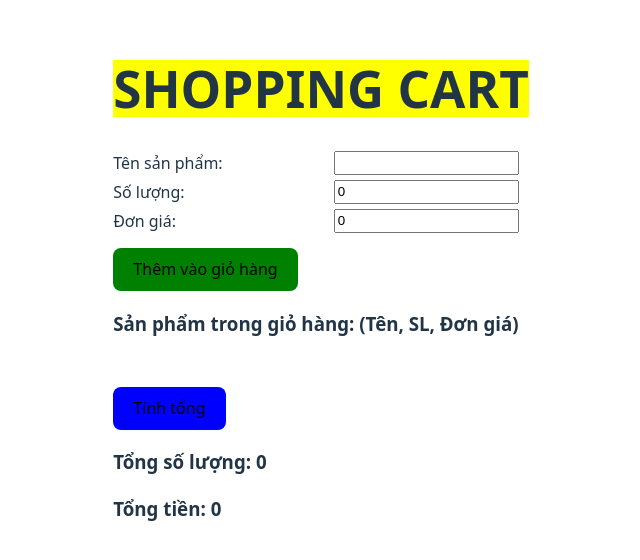
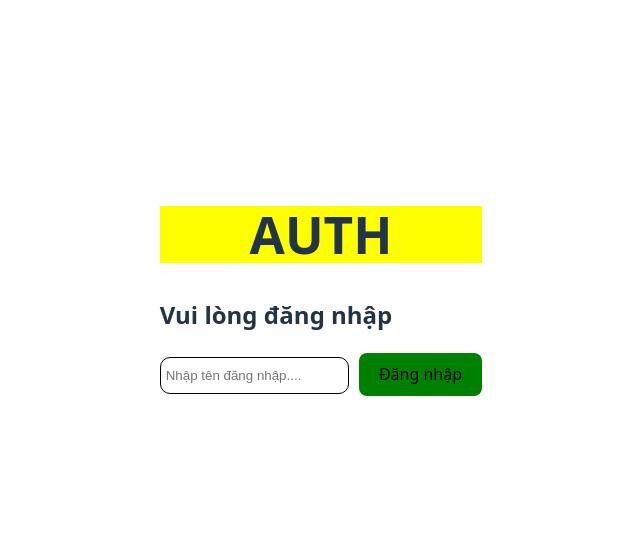
Before and after one commit to hj3j/PhamMinhChau_tuan10, a React (Vite) app in the folder lab10/: page / in a window 1280 px wide. Shown: the part 116-676 px from the top of the page, without its empty margins (319-959 px from the left). Built offline with nearby package versions, Linux system fonts and the light colour scheme.

Commit message:
5. Quản lý user đăng nhập (Auth)

```diff
--- a/lab10/src/App.css
+++ b/lab10/src/App.css
@@ -60,3 +60,30 @@ body.dark{
   display: flex;
   justify-content: center;
 }
+
+/* AUTH*************************************************************************** */
+.auth .loginButton{
+  background-color: green;
+  margin-left: 10px;
+}
+.auth input{
+  padding: 10px 5px;
+  border-radius: 10px;
+  border:  1px solid black;
+
+}
+
+.auth .logoutButton{
+  background-color: #ccc;
+}
+
+.auth .error{
+  font-size:  12px;
+  color: red;
+  margin-top: 10px;
+}
+
+.auth h1{
+  display: flex;
+  justify-content: center;
+}
--- a/lab10/src/App.jsx
+++ b/lab10/src/App.jsx
@@ -7,6 +7,7 @@ import Couter from './component/Couter'
 import ToDoList from './component/ToDoList'
 import ThemeToggle from './component/ThemeToggle'
 import Cart from './component/Cart'
+import Auth from './component/Auth'
 
 function App() {
 
@@ -20,7 +21,8 @@ function App() {
         {/* <Couter/><br /> */}
         {/* <ToDoList/> */}
         {/* <ThemeToggle/> */}
-        <Cart/>
+        {/* <Cart/> */}
+        <Auth/>
       </div>
 
     </>
--- /dev/null
+++ b/lab10/src/component/Auth.jsx
@@ -0,0 +1,59 @@
+import React, { useState } from 'react'
+import { useDispatch, useSelector } from 'react-redux'
+import {login, logout, setUserInfo} from './redux/AuthSlice'
+
+function Auth() {
+    const user = useSelector ((state)=> state.auth.user)
+    const isLoggedIn = useSelector((state)=> state.auth.isLoggedIn)
+    const dispatch = useDispatch()
+
+
+    const [userName, setUserName] = useState('')
+    const [error, setError] = useState(false)
+
+
+    const handleLogin = () => {
+        if (userName.trim() && userName != ''){
+            dispatch(login())
+            dispatch(setUserInfo(userName))
+            setUserName('')
+        }else{
+            setError(true)
+        }
+
+    }
+
+    const handleLogout = () => {
+        dispatch(logout())
+        setError(false)
+    }
+
+
+
+
+
+  return (
+    <div className='auth'>
+            <h1 style={{backgroundColor:"yellow"}}>AUTH</h1>
+            {
+                !isLoggedIn ? (
+                    <>
+                        <h2>Vui lòng đăng nhập</h2>
+                        <input type="text" placeholder='Nhập tên đăng nhập....' value={userName} onChange={(e)=>setUserName(e.target.value)}/>
+                        <button className='loginButton' onClick={()=>handleLogin()}>Đăng nhập</button> <br />
+                        {(error) ? <div className='error'>*Vui lòng nhập tên đăng nhập!</div>   : <div></div>}
+
+                    </>
+                ) : (
+                    <>
+                        <h2>Chào mừng đăng nhập, {user} 🎉🎉</h2>
+                        <button className='logoutButton' onClick={()=>handleLogout()}>Đăng xuất</button>
+                    </>
+
+                )
+            }
+    </div>
+  )
+}
+
+export default Auth
--- /dev/null
+++ b/lab10/src/component/redux/AuthSlice.js
@@ -0,0 +1,29 @@
+import { createSlice } from "@reduxjs/toolkit";
+import { act } from "react";
+
+
+const initialState = {
+    user: '',
+    isLoggedIn: false
+}
+
+const AuthSlice  = createSlice({
+    name: 'auth',
+    initialState,
+    reducers: {
+        login: (state, action) => {
+            state.isLoggedIn = true
+
+        },
+        logout : (state,action) => {
+            state.isLoggedIn = false
+         },
+        setUserInfo: (state, action)=> {
+            state.user = action.payload
+        }
+    }
+
+})
+
+export const {login, logout , setUserInfo} = AuthSlice.actions
+export default AuthSlice.reducer
--- a/lab10/src/component/redux/store.js
+++ b/lab10/src/component/redux/store.js
@@ -3,12 +3,14 @@ import counterReducer from "./counterSlice";
 import todoReducer from "./todoSlice"
 import themeReducer from "./themeSlice"
 import cartReducer from "./CartSlice"
+import authReducer from './AuthSlice'
 
 export const store = configureStore({
     reducer:{
         counter: counterReducer,
         todo: todoReducer,
         theme: themeReducer,
-        cart: cartReducer
+        cart: cartReducer,
+        auth: authReducer
     }
 })
```
Also changed, not shown: 2 other files (tests, documents, lock files or other folders).
